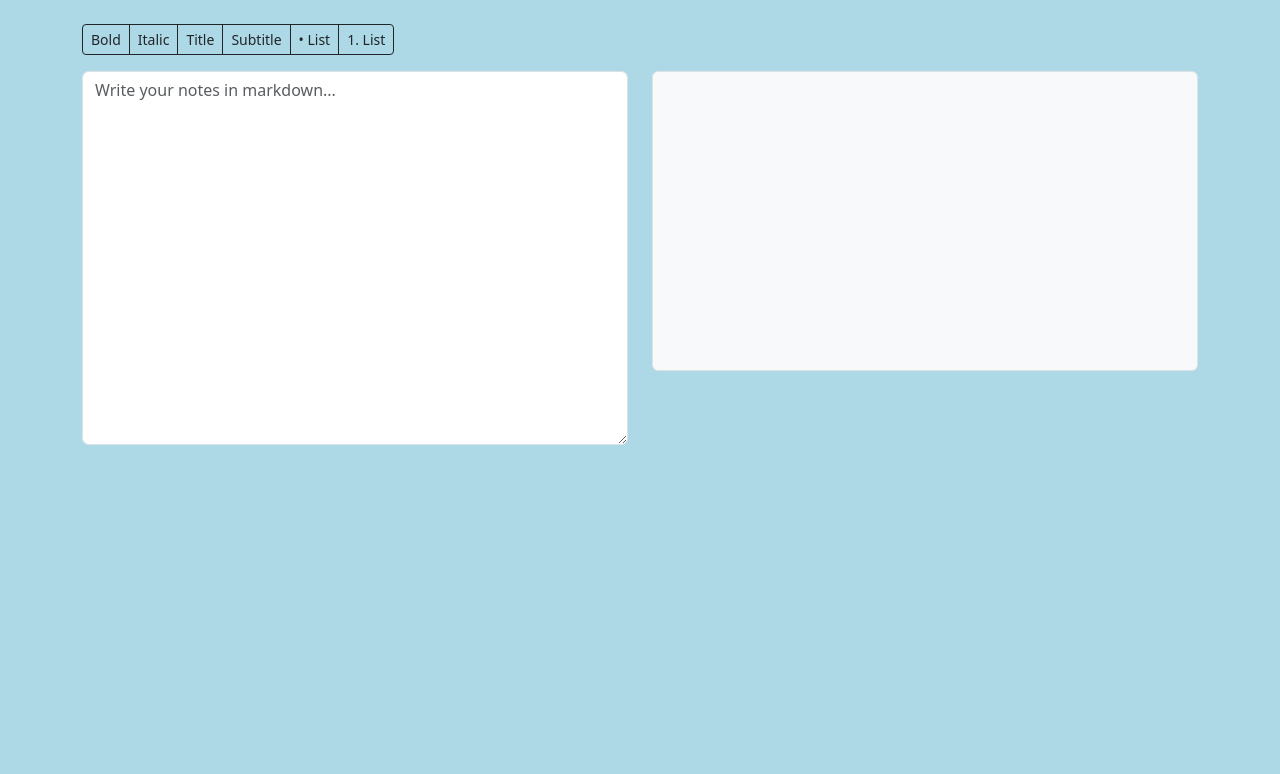
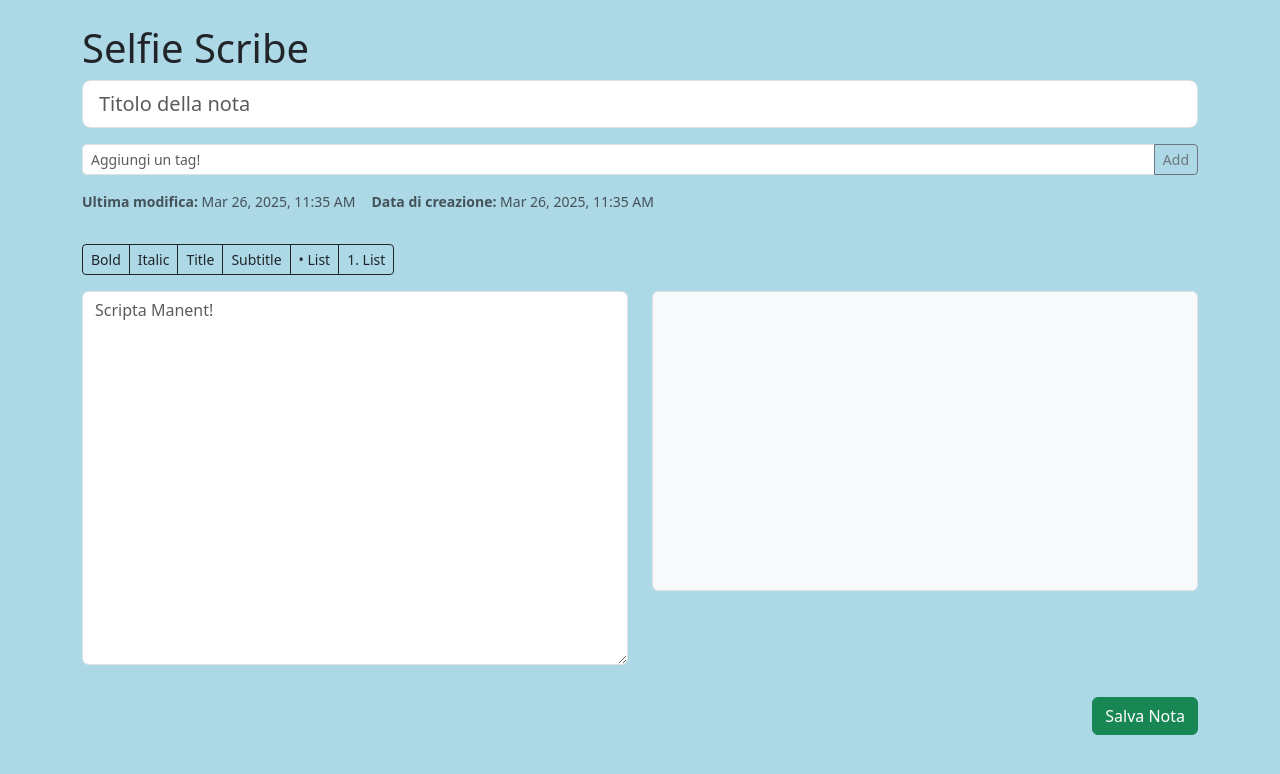
Before and after one commit to Zenidal98/Selfie-2025, a React (Create React App) app in the folder selfie/frontend/: page /notes in a window 1280 px wide. Shown: the top 774 px of the page. Built offline with nearby package versions, Linux system fonts and the light colour scheme.

Commit message:
note v2: markdown implementation

```diff
--- a/selfie/frontend/src/App.jsx
+++ b/selfie/frontend/src/App.jsx
@@ -3,7 +3,6 @@ import { BrowserRouter as Router, Routes, Route, Navigate } from "react-router-d
 import LoginPage from "./pages/LoginPage";
 import RegisterPage from "./pages/RegisterPage";
 import HomePage from "./pages/HomePage";
-import Notes from "./pages/Notes.jsx";
 import PomodoroPage from "./pages/Pomodoro/PomodoroPage.jsx";
 import NoteEditor from "./pages/NotesV2/Notes";
 
--- a/selfie/frontend/src/pages/NotesV2/Notes.jsx
+++ b/selfie/frontend/src/pages/NotesV2/Notes.jsx
@@ -1,10 +1,24 @@
-import React, { useState, useRef } from "react";
+import React, { useState, useEffect, useRef } from "react";
 import { marked } from "marked";
+import axios from "axios";
 
 const NoteEditor = () => {
+  const [title, setTitle] = useState("");
   const [markdown, setMarkdown] = useState("");
-  const [showEditor, setShowEditor] = useState(true); // for mobile toggle
+  const [tags, setTags] = useState ([]);
+  const [tagInput, setTagInput] = useState ("");
+  const [createdAt] = useState(new Date());
+  const [lastEdited, setLastEdited] = useState(new Date());
+  const [showEditor, setShowEditor] = useState(true); // toggle, per dispositivi mobile
   const textareaRef = useRef();
+
+  // aggiorna la data di modifica ====================================================
+
+  useEffect(() => {
+    setLastEdited(new Date());
+  }, [title, markdown, tags]);
+
+  // aggiunge la formattazione al testo ==============================================
 
   const applyMarkdown = (type) => {
     const textarea = textareaRef.current;
@@ -15,25 +29,25 @@ const NoteEditor = () => {
 
     switch (type) {
       case "bold":
-        newText = `**${selected || "bold text"}**`;
+        newText = `**${selected || "bold"}**`;
         break;
       case "italic":
-        newText = `*${selected || "italic text"}*`;
+        newText = `*${selected || "italic"}*`;
         break;
       case "h1":
-        newText = `# ${selected || "Heading 1"}`;
+        newText = `# ${selected || "Title"}`;
         break;
       case "h2":
-        newText = `## ${selected || "Heading 2"}`;
+        newText = `## ${selected || "Subtitle"}`;
         break;
       case "ul":
-        newText = `- ${selected || "List item"}`;
+        newText = `- ${selected || "li"}`;
         break;
       case "ol":
-        newText = `1. ${selected || "List item"}`;
+        newText = `1. ${selected || "ol"}`;
         break;
       default:
-        newText = selected;
+        return;
     }
 
     const updated = markdown.slice(0, start) + newText + markdown.slice(end);
@@ -45,9 +59,105 @@ const NoteEditor = () => {
     }, 0);
   };
 
+  // gestione dei tag ============================================================
+  const addTag = () => {
+    const trimmed = tagInput.trim();
+    if (trimmed && !tags.includes(trimmed) && tags.length < 5) {
+      setTags([...tags, trimmed]);
+      setTagInput("");
+    }
+  };
+
+  const removeTag = (tag) => {
+    setTags(tags.filter((t) => t !== tag));
+  };
+
+  // data ========================================================================
+  const formatDate = (date) =>
+    date.toLocaleString(undefined, {
+      year: "numeric",
+      month: "short",
+      day: "numeric",
+      hour: "2-digit",
+      minute: "2-digit",
+    });
+
+  // salvataggio delle note ======================================================
+
+  const saveNote = async () => {
+    const userId = localStorage.getItem("userId") || "prova";      //controlla
+    const noteData = {
+      userId,
+      title,
+      markdown,
+      tags,
+      createdAt,
+      lastEdited: new Date(),      // obv aggiorna la data
+    };
+
+    try {
+      await axios.post("/api/notes/save", noteData);
+      alert("Nota Salvata!");
+    } catch (error) {
+      console.error("Errore durante il salvataggio:", error);
+      alert("Errore nel salvataggio");
+    }
+  };
+
+  //#################################################################################
   return (
     <div className="container py-4">
-      {/* Mobile toggle button */}
+      <h1> Selfie Scribe</h1>
+      {/* Titolo della nota*/}
+      <div>
+        <input
+          type="text"
+          value={title}
+          onChange={(e) => setTitle(e.target.value)}
+          placeholder="Titolo della nota"
+          className="form-control form-control-lg"
+        />
+      </div>
+      {/* Tag delle note */}
+      <div className="mb-3">
+        <div className="my-2 d-flex flex-wrap align-items-center gap-2">
+          {tags.map((tag, index) => (
+            <span key={index} className="badge bg-primary text-white p-2">
+              {tag}
+              <button
+                onClick={() => removeTag(tag)}
+                className="btn-close btn-close-white btn-sm ms-2"
+                aria-label={`Remove tag ${tag}`}
+              />
+            </span>
+          ))}
+        </div>
+        {tags.length < 5 && (
+          <div className="input-group input-group-sm">
+            <input
+              type="text"
+              className="form-control"
+              placeholder="Aggiungi un tag!"
+              value={tagInput}
+              onChange={(e) => setTagInput(e.target.value)}
+              onKeyDown={(e) => e.key === "Enter" && addTag()}
+            />
+            <button onClick={addTag} className="btn btn-outline-secondary">
+              Add
+            </button>
+          </div>
+        )}
+      </div>
+      {/* sezione delle date */}
+      <div className="text-muted small mb-3">
+        <span className="me-3">
+          <strong>Ultima modifica:</strong> {formatDate(lastEdited)}
+        </span>
+        <span>
+          <strong>Data di creazione:</strong> {formatDate(createdAt)}
+        </span>
+      </div>
+      {/* Toggle per mobile */}
       <button
         className="btn btn-secondary w-100 mb-3 d-md-none"
         onClick={() => setShowEditor(!showEditor)}
@@ -55,8 +165,8 @@ const NoteEditor = () => {
         {showEditor ? "Show Preview" : "Show Editor"}
       </button>
 
-      {/* Formatting buttons */}
-      <div className="btn-group flex-wrap mb-3">
+      {/* Toolbar di formattazione */}
+      <div className="btn-group flex-wrap my-3">
         <button onClick={() => applyMarkdown("bold")} className="btn btn-outline-dark btn-sm">
           Bold
         </button>
@@ -86,7 +196,7 @@ const NoteEditor = () => {
             onChange={(e) => setMarkdown(e.target.value)}
             className="form-control"
             rows={15}
-            placeholder="Write your notes in markdown..."
+            placeholder="Scripta Manent!"
             style={{ resize: "vertical" }}
           />
         </div>
@@ -100,6 +210,12 @@ const NoteEditor = () => {
           />
         </div>
       </div>
+      {/* Save Button */}
+      <div className="text-end mt-3">
+        <button className="btn btn-success" onClick={saveNote}>
+          Salva Nota
+        </button>
+      </div>
     </div>
   );
 };
```
Also changed, not shown: 2 other files (tests, documents, lock files or other folders).
